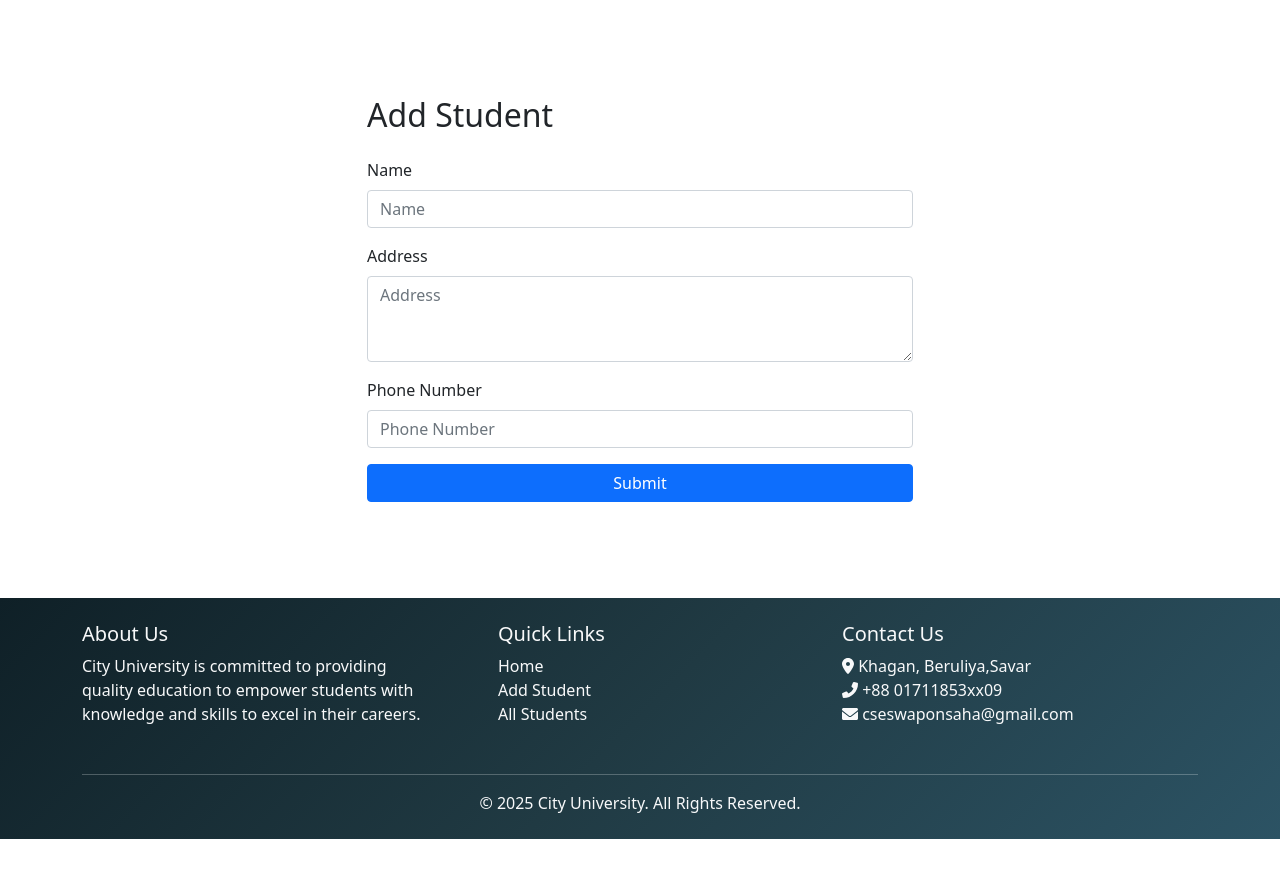
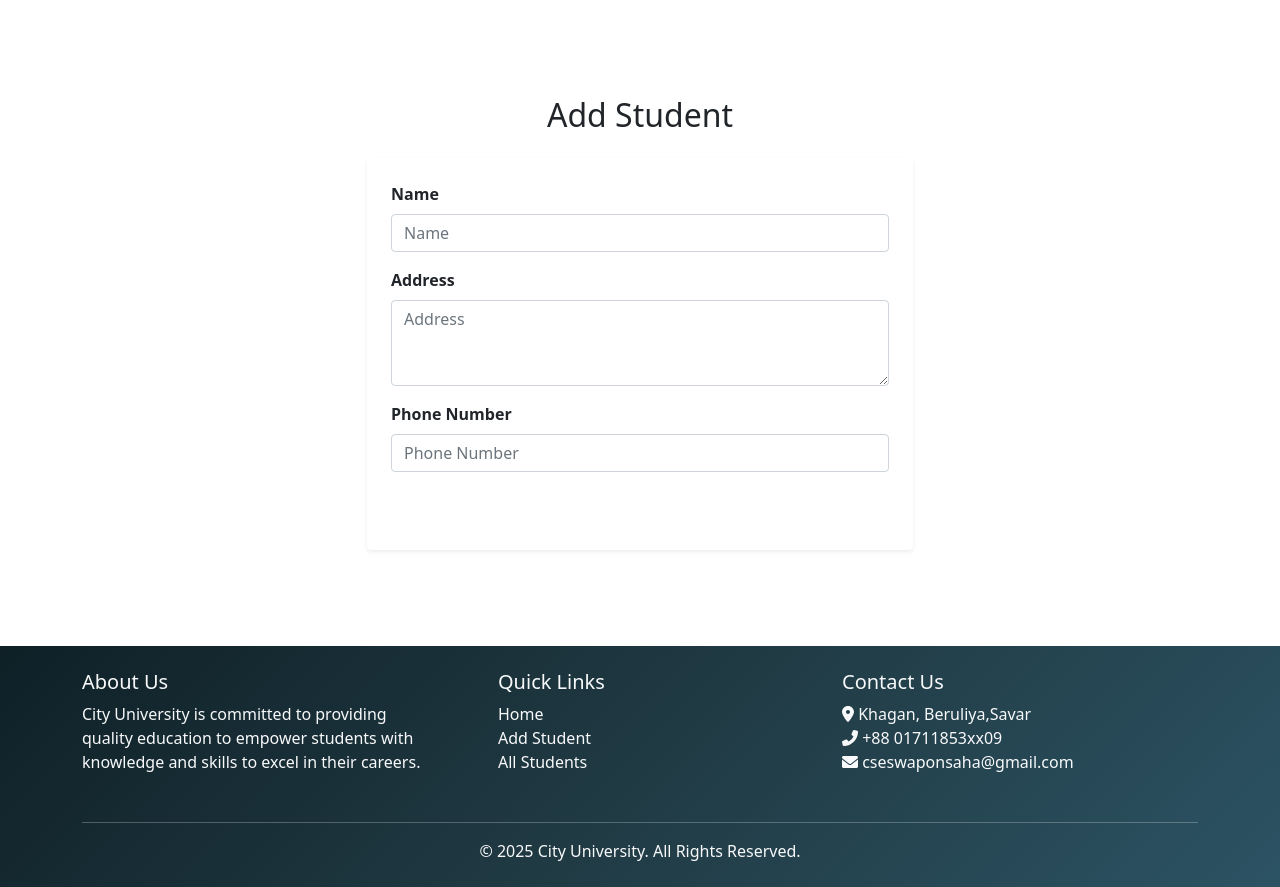
Before and after one commit to cseswapon/php_crud_CU, a PHP site: page /view/add.php in a window 1280 px wide. Shown: the part 108-995 px from the top of the page. Before the commit the page ends 947 px from the top, so only its background shows below. Run offline with PHP 8.4, Linux system fonts and the light colour scheme; a user stored in the database is signed in; some libraries are stand-ins or nearby versions.

Commit message:
[MOD] - modify some desing with home page and added to form desing and student list design

```diff
--- a/shared/header.php
+++ b/shared/header.php
@@ -14,6 +14,7 @@
     <link rel="icon" href="./assets/images/favicon.ico" type="image/x-icon">
     <link href="https://cdn.jsdelivr.net/npm/bootstrap@5.0.2/dist/css/bootstrap.min.css" rel="stylesheet">
     <link href="https://cdnjs.cloudflare.com/ajax/libs/font-awesome/6.0.0/css/all.min.css" rel="stylesheet">
+    <link rel="stylesheet" href="path/to/font-awesome/css/font-awesome.min.css">
     <link rel="stylesheet" href="../style/header.css">
 </head>
 <body>
--- a/view/add.php
+++ b/view/add.php
@@ -16,26 +16,27 @@
     <main class="my-5 py-5 container">
         <div class="row justify-content-center">
             <div class="col-md-8 col-lg-6">
-                <h2 class="mb-4">Add Student</h2>
-                <form action="../controller/add.php" method="POST">
+                <h2 class="mb-4 text-center text-gradient">Add Student</h2>
+                <form action="../controller/add.php" method="POST" class="p-4 shadow-sm rounded bg-white">
                     <div class="mb-3">
-                        <label for="name" class="form-label">Name</label>
-                        <input type="text" class="form-control" id="name" name="name" placeholder="Name" required>
+                        <label for="name" class="form-label fw-bold">Name</label>
+                        <input type="text" class="form-control border-gradient" id="name" name="name" placeholder="Name" required>
                     </div>
                     <div class="mb-3">
-                        <label for="address" class="form-label">Address</label>
-                        <textarea class="form-control" id="address" name="address" rows="3" placeholder="Address" required></textarea>
+                        <label for="address" class="form-label fw-bold">Address</label>
+                        <textarea class="form-control border-gradient" id="address" name="address" rows="3" placeholder="Address" required></textarea>
                     </div>
                     <div class="mb-3">
-                        <label for="phone" class="form-label">Phone Number</label>
-                        <input type="text" class="form-control" id="phone" name="phone" placeholder="Phone Number" required>
+                        <label for="phone" class="form-label fw-bold">Phone Number</label>
+                        <input type="text" class="form-control border-gradient" id="phone" name="phone" placeholder="Phone Number" required>
                     </div>
-                    <button type="submit" class="btn btn-primary w-100  ">Submit</button>
+                    <button type="submit" class="btn btn-gradient w-100 text-white fw-bold">Submit</button>
                 </form>
             </div>
         </div>
     </main>
 
+
     <?php include('../shared/footer.php') ?>
 </body>
 </html>
```
Also changed, not shown: view/home.php (+9 -6 lines), view/studentlist.php (+6 -6 lines), style/home.css (line endings or trailing spaces).
